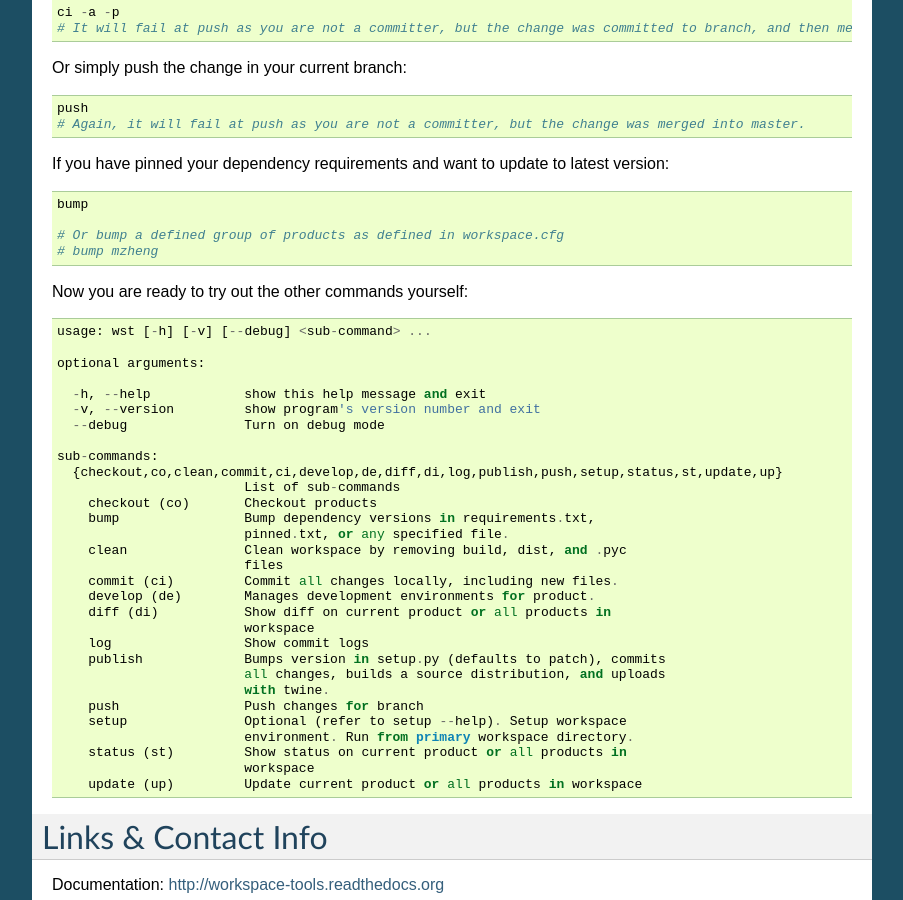
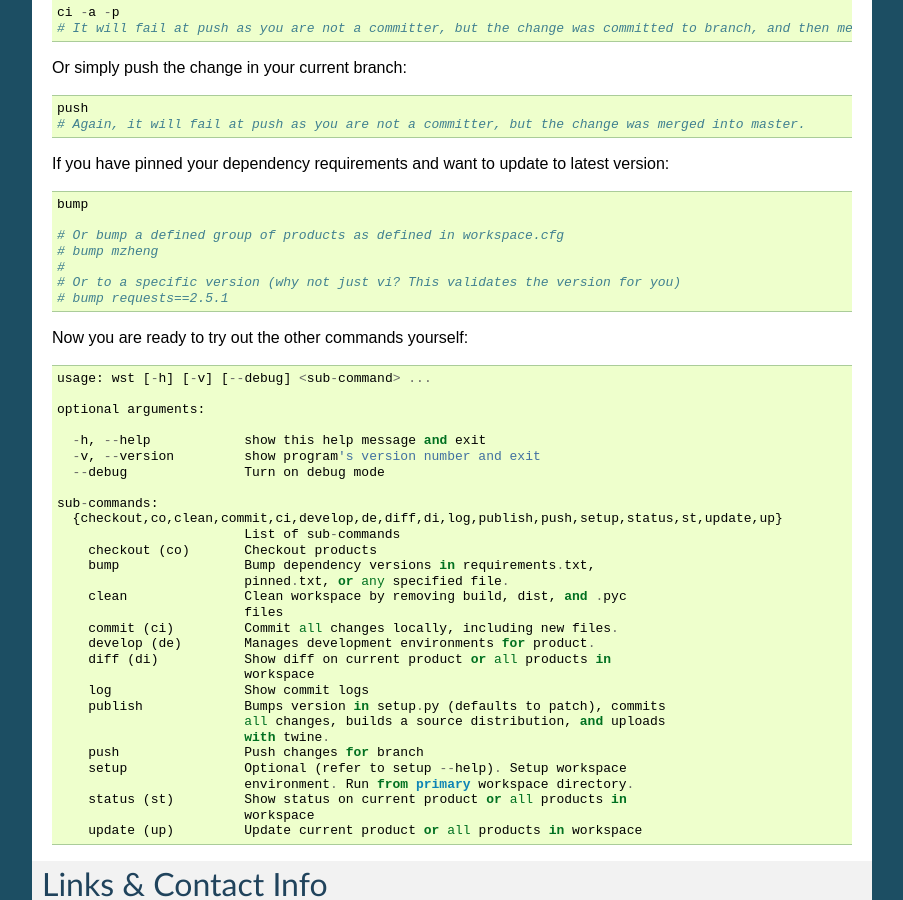
Before and after one commit to maxzheng/workspace-tools, a Sphinx documentation site: the page built from docs/README.rst, in a window 1280 px wide and 900 px high, scrolled down 1447 px. Shown: the whole window, without its empty margins (198-1101 px from the left). Built offline with Sphinx 7.4.7, drawn with Linux system fonts in a browser that asks for light colours.

Commit message:
Update doc

```diff
--- a/docs/README.rst
+++ b/docs/README.rst
@@ -87,6 +87,9 @@ If you have pinned your dependency requirements and want to update to latest ver
 
     # Or bump a defined group of products as defined in workspace.cfg
     # bump mzheng
+    #
+    # Or to a specific version (why not just vi? This validates the version for you)
+    # bump requests==2.5.1
 
 Now you are ready to try out the other commands yourself::
 
```
